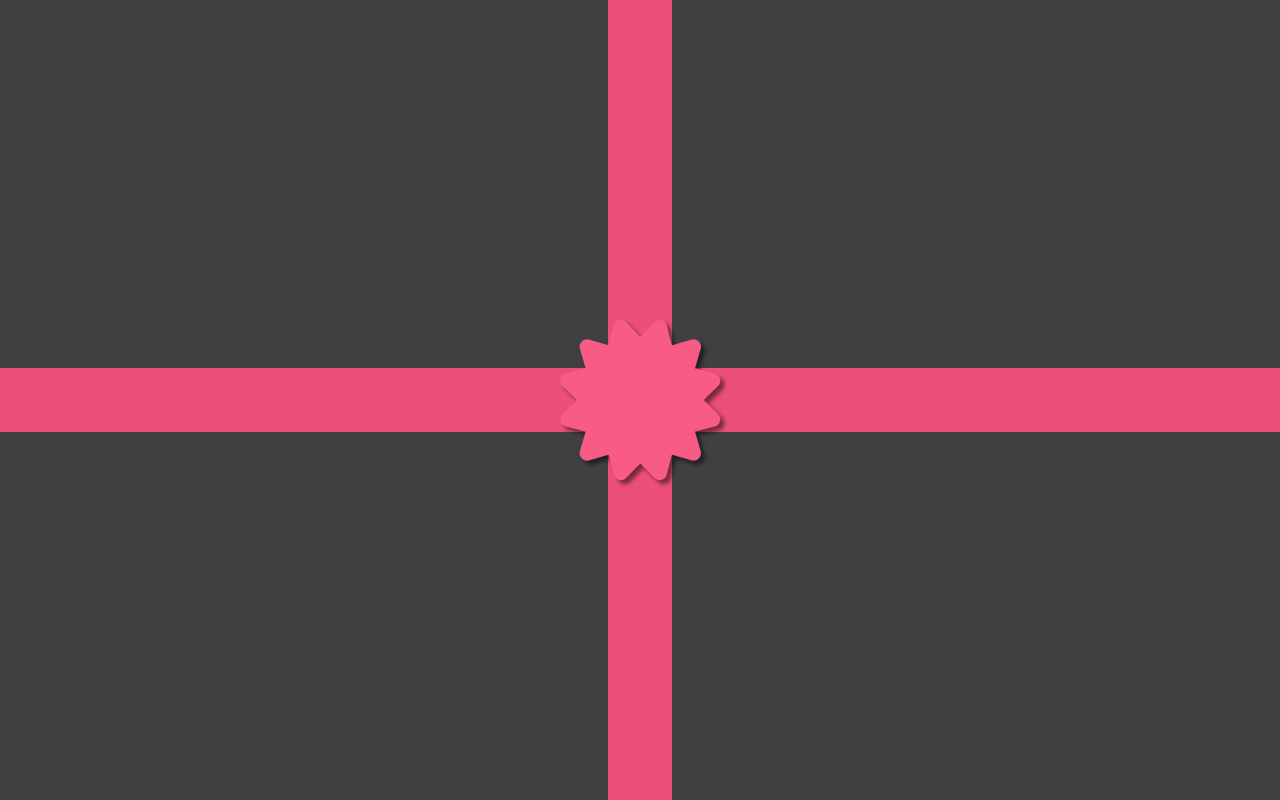
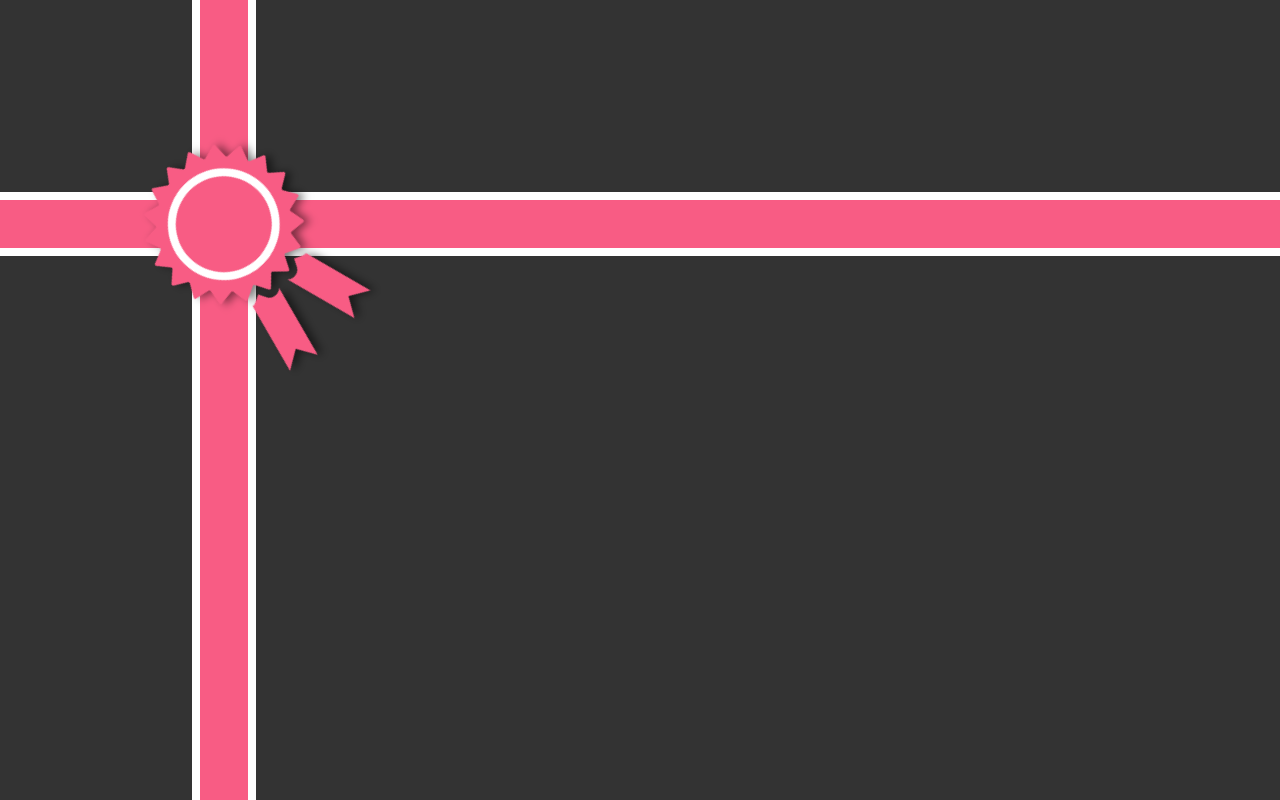
Before and after one commit to ahmadmcer/happy-birthday-daem, a plain HTML site: page index.html in a window 1280 px wide. Drawn offline with Linux system fonts and the light colour scheme.

Commit message:
feat: update 1.1 improves html, css, and js

```diff
--- a/index.html
+++ b/index.html
@@ -16,47 +16,48 @@
   <link rel="stylesheet" type="text/css" href="style.css">
 </head>
 <body>
+
   <div id="box" class="box">
-    <div id="pin" class="pin" onclick="pinClick()">
-      <i class="fas fa-certificate fa-10x"></i>
-    </div>
     <div class="tape-horizontal"></div>
     <div class="tape-vertical"></div>
+    <div class="ribbon" onclick="ribbonClick()"><img src="assets/image/ribbon_pink.svg"></img></div>
   </div>
+
+  <div class="background-container">
+    <div class="background">
+      <img src="assets/image/shine_background_pink.png">
+    </div>
+    <div id="stars" class="stars"></div>
+  </div>
+
+  <div class="content">
+    <img src="assets/image/daem_ganteng.jpg" onclick="moveStars()">
+    <h2>Happy Birthday!</h2>
+    <h1>daem</h1>
+  </div>
+
+  <div class="gift-card-open">
+    <button onclick="openGiftCard()">
+      <i class="fas fa-gift fa-2x"></i>
+    </button>
+  </div>
+
+  <div class="credit">
+    <a href="https://ahmadmcer.github.io/" target="_blank">
+      <img src="assets/image/amc_icon.png">
+    </a>
+  </div>
+
   <div id="gift-card" class="gift-card">
-    <button onclick="closeGiftCard()"><i class="fas fa-times fa-3x"></i></button>
     <p>
       Hello Daem, Happy Birthday!<br><br>
       I'm one of your fans. Thank you for the content you created. Keep working and don't give up. Unite the community with warmth. Stay humble and don't be arrogant. Happy birthday. Have a happy life.<br><br>
       Best regards,<br><br>
       AhmadMCer
+      <button onclick="closeGiftCard()"><i class="fas fa-times fa-3x fa-fw"></i></button>
     </p>
   </div>
-  <div class="border">
-    <div class="open-card">
-      <button onclick="openGiftCard()"><i class="fas fa-gift fa-3x"></i></button>
-    </div>
-    <div class="content">
-      <div class="image">
-        <img src="assets/image/profile.jpg" onclick="moveStars()">
-      </div>
-      <div class="text">
-        <h1>Happy Birthday</h1>
-        <h2>daem</h2>
-      </div>
-    </div>
-    <div class="link">
-      <a href="https://ahmadmcer.github.io/" target="_blank">
-        <img src="assets/image/amc_icon.png">
-      </a>
-    </div>
-    <div id="stars" class="stars"></div>
-    <div class="background-one">
-      <img src="assets/image/shine_background.png">
-    </div>
-    <div class="background-two"></div>
-  </div>
 
-  <script src="script.js"></script>
+  <script type="text/javascript" src="script.js"></script>
 </body>
 </html>
--- a/script.js
+++ b/script.js
@@ -1,6 +1,5 @@
 // Get Data
 const box = document.getElementById('box')
-const pin = document.getElementById('pin')
 const giftCard = document.getElementById('gift-card')
 const stars = document.getElementById('stars')
 
@@ -9,22 +8,26 @@ const poem = new Audio('assets/audio/poem.mp3')
 const audioStars = new Audio('assets/audio/sparkle.mp3')
 
 
-// Pin
-let i = 0
-
-function pinClick() {
-  if (i >= 2) {
-    box.style.bottom = '100%'
-
+// Ribbon Click
+let i = 1
+function ribbonClick() {
+  if (i < 3) {
+    i++
+  } else {
+    openBox()
     happyBirthday.play()
 
     setTimeout(function() {
       openGiftCard()
       poem.play()
     }, 84000)
-  } else {
-    i++
   }
+}
+
+
+// Open Box
+function openBox() {
+  box.style.top = '-100%'
 }
 
 
@@ -44,9 +47,8 @@ function closeGiftCard() {
 }
 
 
-// Stars
+// Move Star
 createStars()
-
 function moveStars() {
   for (let i = 0; i < stars.children.length; i++) {
     stars.children[i].classList.add('star-up')
@@ -55,32 +57,36 @@ function moveStars() {
   audioStars.play()
 
   setTimeout(function() {
-    removeStars()
+    destroyStars()
     createStars()
   }, 5000)
 }
 
+
+// Create Star
 function createStars() {
   for (let i = 1; i <= 100; i++) {
-    let star = document.createElement('i')
+    const star = document.createElement('i')
     star.className = 'fas fa-star fa-2x'
 
-    star.style.textShadow = '0 4px 4px hsla(0, 0%, 0%, .25)'
+    star.style.textShadow = 'var(--shadow-3d)'
     star.style.position = 'absolute'
     star.style.bottom = '-50%'
 
-    let randomPosition = getRandomArbitrary(0, 50)
+    const randomPosition = getRandomArbitrary(0, 50)
     star.style.left = (Math.round(randomPosition) * 2) + '%'
 
-    let randomDuration = getRandomArbitrary(1, 6)
-    let fixDuration = Math.round(randomDuration * 100) / 100
-    star.style.animationDuration = fixDuration + 's'
+    const randomDuration = getRandomArbitrary(1, 6)
+    const fixedDuration = Math.round(randomDuration * 100) / 100
+    star.style.animationDuration = fixedDuration + 's'
 
     stars.appendChild(star)
   }
 }
 
-function removeStars() {
+
+// Destroy Stars
+function destroyStars() {
   stars.innerHTML = '';
 }
 
--- a/style.css
+++ b/style.css
@@ -1,21 +1,23 @@
-/* General */
+/* Constructor */
 * {
   box-sizing: border-box;
 }
 
 :root {
-  --light-pink: #F85C84;
-  --dark-pink: #EC5078;
-  --darker-pink: #B74260;
+  --pink: #F85C84;
+  --dark-pink: #B74260;
+  --shadow-3d: 0 1px 0 var(--dark-pink), 0 2px 0 var(--dark-pink), 0 3px 0 var(--dark-pink), 0 4px 0 var(--dark-pink), 0 8px 4px hsla(0, 0%, 0%, .5);
 }
 
+
+/* General */
 html {
   height: 100%;
 }
 
 body {
   font-family: 'Fredoka One', cursive;
-  color: var(--light-pink);
+  color: var(--pink);
   height: 100%;
   position: relative;
   margin: 0;
@@ -24,166 +26,106 @@ body {
 
 /* Box */
 .box {
-  background-color: hsl(0, 0%, 25%);
+  background-color: hsl(0, 0%, 20%);
+  width: 100vw;
+  height: 100vh;
   position: absolute;
   top: 0;
   left: 0;
-  right: 0;
-  bottom: 0;
-  z-index: 2;
-  overflow: hidden;
+  z-index: 1;
   transition-duration: 1s;
 }
 
-.pin {
-  color: var(--light-pink);
-  text-shadow: 4px 4px 4px hsla(0, 0%, 0%, .5);
+.tape-horizontal {
+  background-color: var(--pink);
+  width: 100%;
+  height: 64px;
+  border-top: 8px solid white;
+  border-bottom: 8px solid white;
+  position: absolute;
+  top: 192px;
+}
+
+.tape-vertical {
+  background-color: var(--pink);
+  width: 64px;
+  height: 100%;
+  border-left: 8px solid white;
+  border-right: 8px solid white;
+  position: absolute;
+  left: 192px;
+}
+
+.ribbon {
+  position: absolute;
+  width: 160px;
+  top: 224px;
+  left: 224px;
+  transform-origin: 80px 80px;
+  transform: translate(-80px, -80px) rotate(-45deg);
+}
+
+.ribbon:hover {
+  cursor: pointer;
+  width: 176px;
+  transform-origin: 88px 88px;
+  transform: translate(-88px, -88px) rotate(-45deg);
+}
+
+.ribbon:active {
+  width: 160px;
+  transform-origin: 80px 80px;
+  transform: translate(-80px, -80px) rotate(-45deg);
+}
+
+.ribbon img {
+  filter: drop-shadow(4px 4px 4px hsla(0, 0%, 0%, .5));
+}
+
+
+/* Background */
+.background-container {
+  width: 100vw;
+  height: 100vh;
+  position: absolute;
+  overflow: hidden;
+}
+
+.background {
+  background-image: url('assets/image/cat_maid_background_pink.png');
+  background-size: 1280px;
+  width: 200%;
+  height: 200%;
+  position: relative;
+  top: 50%;
+  left: 50%;
+  overflow: hidden;
+  transform-origin: center;
+  transform: translate(-50%, -50%) rotate(-30deg);
+  animation: move-background 60s linear infinite;
+}
+
+.background img {
   position: absolute;
   top: 50%;
   left: 50%;
-  transform: translate(-50%, -50%);
+  transform-origin: center;
+  transform: translate(-50%, -50%) rotate(0deg);
+  animation: rotate-image 90s linear infinite;
 }
 
-.pin i {
-  transition-duration: .2s;
+@keyframes rotate-image {
+  from { transform: translate(-50%, -50%) rotate(0deg); }
+  to { transform: translate(-50%, -50%) rotate(360deg); }
 }
 
-.pin:hover i {
-  cursor: pointer;
-  font-size: 11em;
-}
-
-.pin:active i {
-  font-size: 10em;
-}
-
-.tape-horizontal {
-  background-color: var(--dark-pink);
-  width: 64px;
-  height: 100%;
-  position: absolute;
-  top: 50%;
-  left: 50%;
-  z-index: -1;
-  transform: translate(-50%, -50%);
-}
-
-.tape-vertical {
-  background-color: var(--dark-pink);
-  width: 100%;
-  height: 64px;
-  position: absolute;
-  top: 50%;
-  left: 50%;
-  z-index: -1;
-  transform: translate(-50%, -50%);
-}
-
-
-/* Content */
-.border {
-  position: absolute;
-  top: 32px;
-  left: 32px;
-  right: 32px;
-  bottom: 32px;
-  border: 16px solid var(--dark-pink);
-  border-radius: 80px;
-  overflow: hidden;
-}
-
-.content {
-  text-align: center;
-  position: absolute;
-  top: 50%;
-  left: 50%;
-  transform: translate(-50%, -50%);
-}
-
-.image {
-  margin-bottom: 16px;
-}
-
-.image img {
-  width: 192px;
-  border: 16px solid var(--light-pink);
-  border-radius: 50%;
-  box-shadow: 0 4px 4px hsla(0, 0%, 0%, .25);
-  transition-duration: .5s;
-}
-
-.image img:hover {
-  cursor: pointer;
-  width: 224px;
-}
-
-.text {
-  text-shadow: 0 4px 4px hsla(0, 0%, 0%, .25);
-}
-
-.text h1, .text h2 {
-  margin: 0;
-}
-
-.text h1 {
-  font-size: 32pt;
-  margin-bottom: 8px;
-}
-
-.text h2 {
-  font-size: 48pt;
-  letter-spacing: 8pt;
-}
-
-
-/* Gift Card */
-.gift-card {
-  display: none;
-  background-color: hsla(0, 0%, 0%, .8);
-  position: absolute;
-  top: 0;
-  left: 0;
-  right: 0;
-  bottom: 0;
-  z-index: 1;
-  opacity: 0;
-  transition-duration: .5s;
-}
-
-.gift-card button {
-  color: white;
-  position: absolute;
-  top: 15%;
-  right: 15%;
-  border: none;
-  background-color: transparent;
-}
-
-.gift-card button:hover {
-  cursor: pointer;
-  color: var(--light-pink);
-}
-
-.gift-card p {
-  color: white;
-  font-size: 2em;
-  position: absolute;
-  top: 50%;
-  left: 50%;
-  transform: translate(-50%, -50%);
+@keyframes move-background {
+  from { background-position: 0 0; }
+  to { background-position: -1280px 0; }
 }
 
 
 /* Stars */
-.stars {
-  position: absolute;
-  top: 0;
-  left: 0;
-  right: 0;
-  bottom: 0;
-  z-index: -1;
-}
-
 .star-up {
   animation-name: star-move;
   animation-timing-function: linear;
@@ -195,89 +137,142 @@ body {
 }
 
 
-/* Link */
-.open-card {
+/* Content */
+.content {
+  text-align: center;
+  position: absolute;
+  top: 50%;
+  left: 50%;
+  transform: translate(-50%, -50%);
+}
+
+.content img {
+  width: 192px;
+  position: relative;
+  border: 8px solid var(--pink);
+  border-radius: 50%;
+  box-shadow: var(--shadow-3d);
+}
+
+.content img:hover {
+  cursor: pointer;
+  width: 208px;
+  margin-top: -16px;
+}
+
+.content h2, .content h1 {
+  text-shadow: var(--shadow-3d);
+}
+
+.content h2 {
+  font-size: 2em;
+}
+
+.content h1 {
+  font-size: 3em;
+  letter-spacing: .1em;
+}
+
+
+/* Gift Card Open */
+.gift-card-open {
   width: 64px;
-  height: 72px;
+  height: 80px;
   position: absolute;
+  left: 50%;
   top: 0;
-  left: 50%;
   transform: translateX(-50%);
 }
 
-.open-card button {
-  color: white;
-  background-color: var(--dark-pink);
-  width: 64px;
-  height: 64px;
-  top: -72px;
-  position: absolute;
+.gift-card-open button {
+  display: block;
+  cursor: pointer;
+  width: 100%;
+  background-color: var(--pink);
+  text-align: center;
+  padding: 0;
   border: none;
   border-radius: 50%;
-  transition-duration: .5s;
+  position: absolute;
+  bottom: 115%;
+  box-shadow: var(--shadow-3d);
+  transition-duration: 300ms;
 }
 
-.open-card:hover button {
-  cursor: pointer;
-  top: 8px;
+.gift-card-open:hover button {
+  bottom: 0;
+}
+
+.gift-card-open i {
+  color: white;
+  line-height: 64px;
+  width: 100%;
 }
 
 
-/* Link */
-.link {
+/* Credit */
+.credit {
   width: 64px;
-  height: 72px;
+  height: 80px;
   position: absolute;
   left: 50%;
   bottom: 0;
+  overflow: hidden;
   transform: translateX(-50%);
 }
 
-.link img {
-  background-color: var(--dark-pink);
-  width: 64px;
-  bottom: -72px;
+.credit a {
+  display: block;
   position: absolute;
-  border-radius: 50%;
-  transition-duration: .5s;
+  top: 115%;
+  transition-duration: 300ms;
 }
 
-.link:hover img {
-  bottom: 8px;
+.credit:hover a {
+  top: 0;
+}
+
+.credit img {
+  background-color: var(--pink);
+  width: 100%;
+  border-radius: 50%;
+  box-shadow: var(--shadow-3d);
 }
 
 
-/* Background */
-.background-one {
+/* Gift Card */
+.gift-card {
+  display: none;
+  color: white;
+  background-color: hsla(0, 0%, 0%, .9);
+  width: 100vw;
+  height: 100vh;
+  position: absolute;
+  top: 0;
+  left: 0;
+  opacity: 0;
+  transition-duration: 500ms;
+}
+
+.gift-card button {
+  color: inherit;
+  position: absolute;
+  top: -40px;
+  right: -40px;
+  padding: 0;
+  border: none;
+  background-color: transparent;
+}
+
+.gift-card button:hover {
+  cursor: pointer;
+  color: var(--pink);
+}
+
+.gift-card p {
+  font-size: 2em;
   position: absolute;
   top: 50%;
   left: 50%;
-  z-index: -2;
-  transform: translate(-50%, -50%) rotate(0deg);
-  transform-origin: center;
-  animation: background-one 90s linear infinite;
+  transform: translate(-50%, -50%);
 }
-
-@keyframes background-one {
-  from { transform: translate(-50%, -50%) rotate(0deg); }
-  to { transform: translate(-50%, -50%) rotate(360deg); }
-}
-
-.background-two {
-  background-image: url('assets/image/cat_maid_background.png');
-  background-size: cover;
-  width: 100vw;
-  height: 200vh;
-  position: absolute;
-  top: 50%;
-  left: 50%;
-  z-index: -3;
-  transform: translate(-50%, -50%) rotate(-30deg);
-  transform-origin: center;
-  animation: background-two 60s linear infinite;
-}
-
-@keyframes background-two {
-  from { background-position: 0 0; }
-  to { background-position: -1000px 0; }
-}
```
Also changed, not shown: assets/image/cat_maid_background.png (deleted), assets/image/cat_maid_background_pink.png (added), assets/image/daem_ganteng.jpg (renamed from assets/image/profile.jpg), assets/image/ribbon_pink.svg (added), assets/image/shine_background.png (deleted), assets/image/shine_background_pink.png (added).
